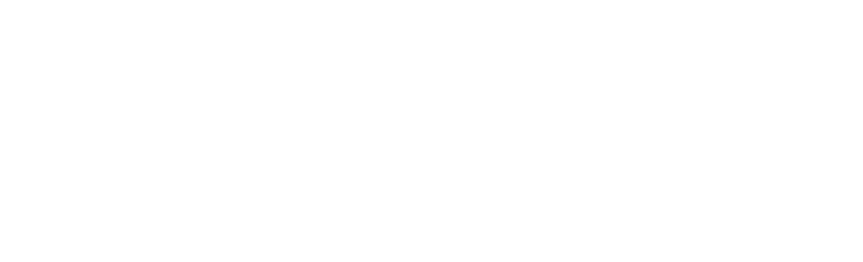
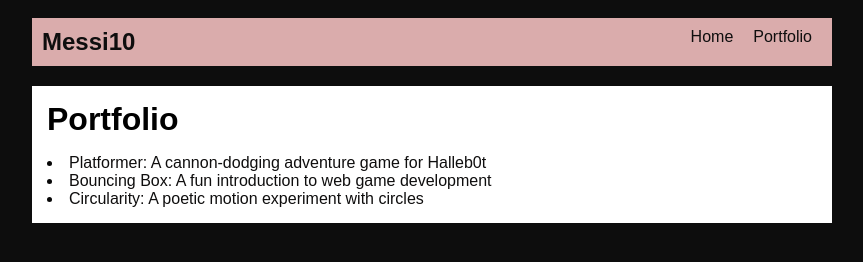
Before and after one commit to Fernandov12/Fernandov12.github.io, a plain HTML site: page portfolio.html in a window 1280 px wide. Shown: the whole page, without its empty margins (208-1071 px from the left). Drawn offline with Linux system fonts and the light colour scheme.

Commit message:
add portfolio page to website

```diff
--- a/portfolio.html
+++ b/portfolio.html
@@ -0,0 +1,45 @@
+<!DOCTYPE html>
+<html>
+  <head>
+    <title>Messi10</title>
+    <link rel="stylesheet" href="style.css" />
+</head>
+
+
+  <body>
+    <!-- All content goes here -->
+    <div id="all-contents">
+        <nav>
+            <h1>Messi10</h1>
+            <ul id="nav-ul">
+                <li class="nav-li">
+                    <a href="index.html">Home</a>
+                  </li>
+                  <li class="nav-li">
+                    <a href="portfolio.html">Portfolio</a>
+                  </li>
+            </ul>
+        </nav>
+
+        <main>
+            <div class="content">
+                <h1>Portfolio</h1>
+                <ul id="portfolio">
+
+                </ul>
+                <li>
+                    <a href="fsd-projects/platformer/">Platformer: A cannon-dodging adventure game for Halleb0t</a>
+                  </li>
+                  <li>
+                    <a href="fsd-projects/bouncing-box/">Bouncing Box: A fun introduction to web game development</a>
+                  </li>
+                  <li>
+                    <a href="fsd-projects/circularity/">Circularity: A poetic motion experiment with circles</a>
+                  </li>
+              </div>
+        </main>
+      </div>
+
+    </div>
+  </body>
+</html>
--- a/style.css
+++ b/style.css
@@ -1,6 +1,6 @@
 body {
-    background: rgb(125, 198, 205);
-    color: rgb(45, 45, 45);
+    background: rgb(13, 13, 13);
+    color: rgb(7, 7, 7);
     padding: 10px;
     font-family: Arial, sans-serif;
 }
@@ -12,7 +12,7 @@ body {
 
 /* navigation menu */
 nav {
-    background: rgb(239, 80, 41);
+    background: rgb(218, 172, 172);
     margin: 0 auto;
     display: flex;
     padding: 10px;
@@ -21,7 +21,7 @@ nav {
 h1 {
     display: flex;
     align-items: center;
-    color: white;
+    color: rgb(15, 14, 14);
     flex: 1;
     margin: 0;
 }
@@ -40,12 +40,12 @@ h1 {
 
 a {
     text-decoration: none;
-    color: #fff;
+    color: #0f0e0e;
 }
 
 /* main container area beneath menu */
 main {
-    background: rgb(245, 238, 219);
+    background: rgb(255, 255, 255);
     display: flex;
     margin-top: 20px;
 }
@@ -66,7 +66,7 @@ main {
 
 /* interests section styles */
 #interests {
-    border: 4px silver ridge;
+    border: 4px rgb(246, 240, 240) ridge;
     padding: 8px;
     margin-top: 20px;
 }
@@ -74,3 +74,28 @@ main {
 h2, h3 {
     margin: 0px;
 }
+/* Portfolio styles */
+.content h1 {
+    color: black;
+  }
+
+  #portfolio {
+    list-style-type: none;
+    padding-left: 0;
+  }
+
+  #portfolio li {
+    background: #fff;
+    padding: 10px;
+    border-radius: 10px;
+    margin-bottom: 10px;
+  }
+
+  #portfolio li:hover {
+    background: #eee;
+  }
+
+  #portfolio a {
+    text-decoration: none;
+    color: #c9bbbb;
+  }
```
